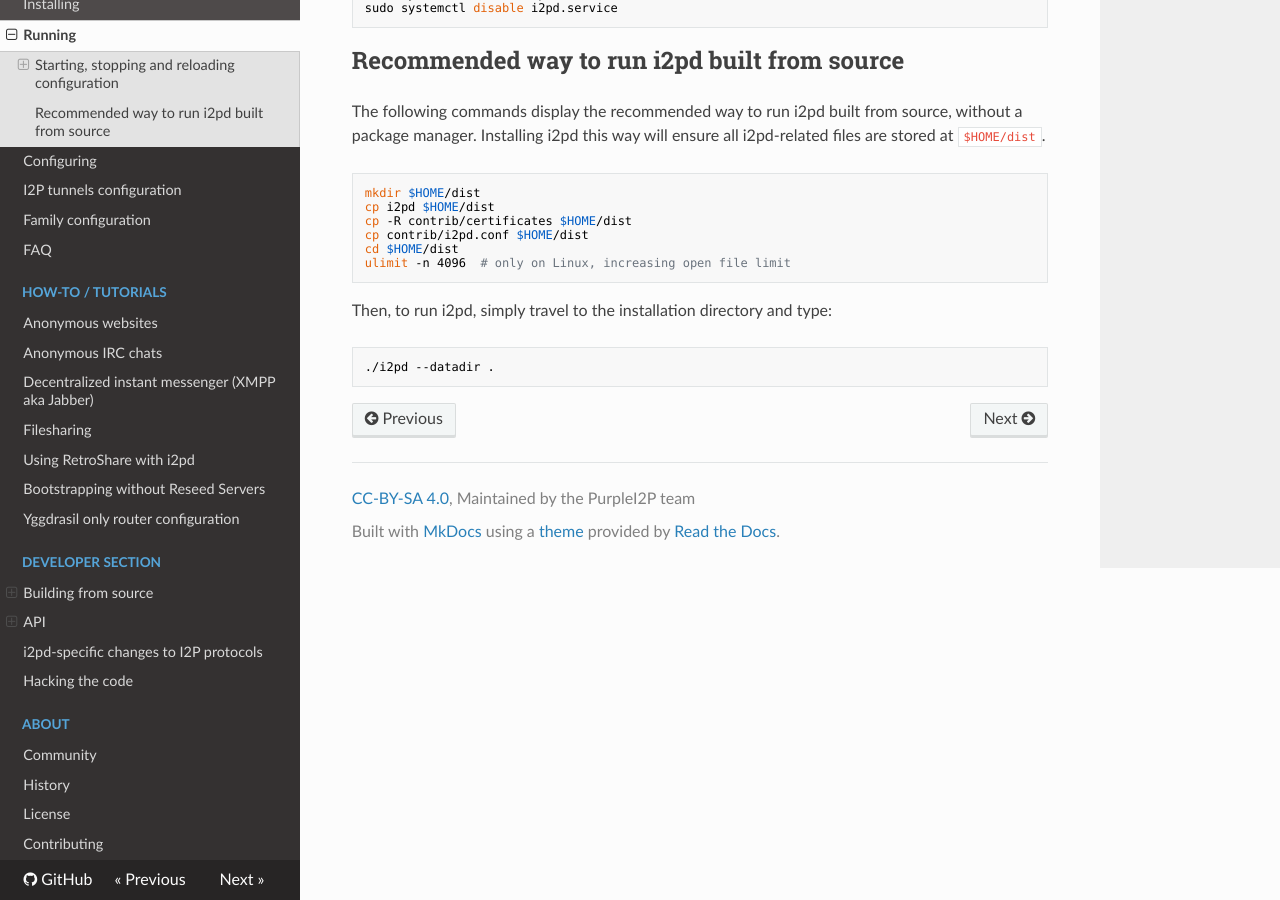
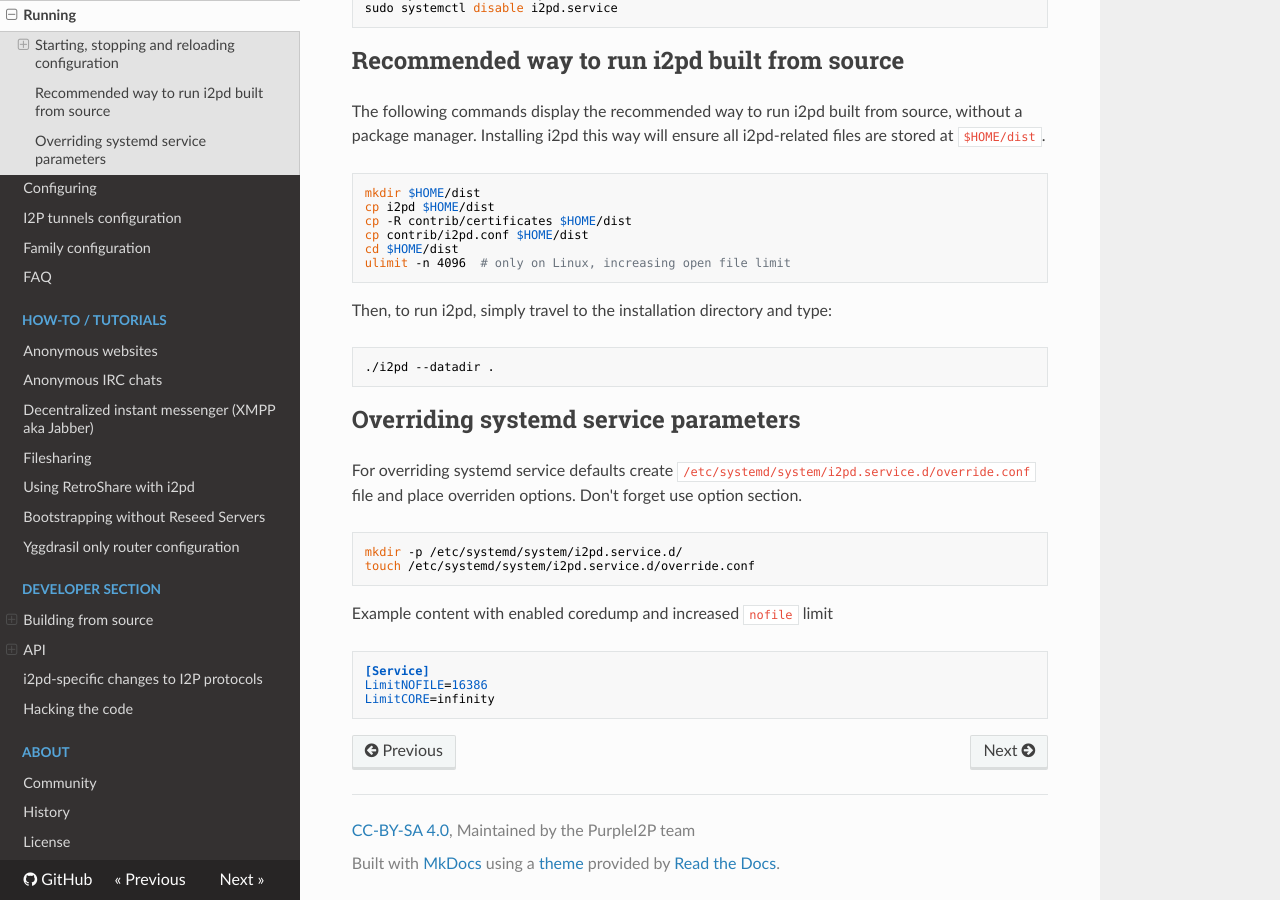
Before and after one commit to PurpleI2P/i2pd_docs_en, an MkDocs documentation site: the page built from docs/user-guide/run.md, in a window 1280 px wide and 900 px high, scrolled down 1132 px. Built offline with MkDocs 1.6.1, drawn with Linux system fonts in a browser that asks for light colours; nearby versions of some CDN libraries; old or Windows-style settings are respelled for this version of MkDocs.

Commit message:
Add systemd overriding note (closes #30)

````diff
--- a/docs/user-guide/run.md
+++ b/docs/user-guide/run.md
@@ -58,3 +58,21 @@ way will ensure all i2pd-related files are stored at `$HOME/dist`.
 Then, to run i2pd, simply travel to the installation directory and type:
 
     ./i2pd --datadir .
+
+Overriding systemd service parameters
+-----
+
+For overriding systemd service defaults create `/etc/systemd/system/i2pd.service.d/override.conf` file and place overriden options. Don't forget use option section.
+
+```
+mkdir -p /etc/systemd/system/i2pd.service.d/
+touch /etc/systemd/system/i2pd.service.d/override.conf
+```
+
+Example content with enabled coredump and increased `nofile` limit
+
+```
+[Service]
+LimitNOFILE=16386
+LimitCORE=infinity
+```
````
